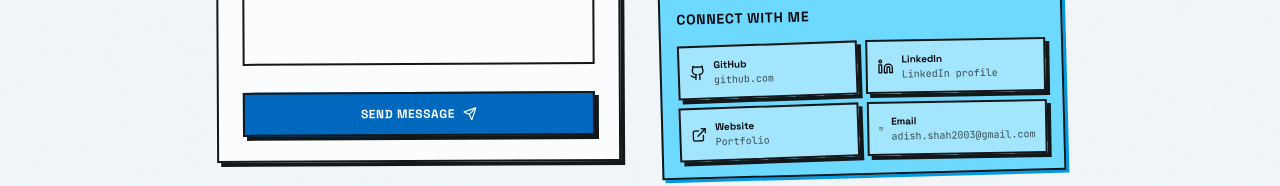
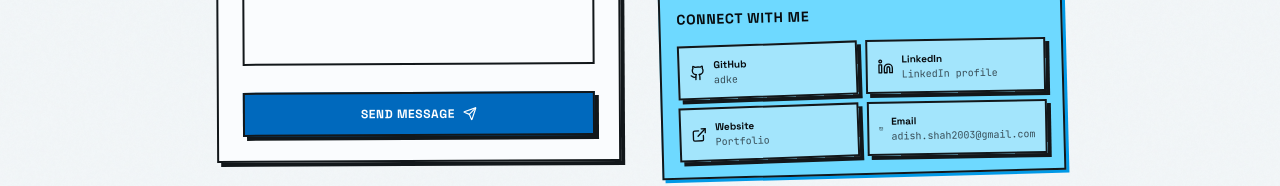
Before and after one commit to adke/ashah-dev, a Next.js app: page / in a window 1280 px wide. Shown: the part 7611-7797 px from the top of the page. Built offline with nearby package versions, Linux system fonts and the light colour scheme.

Commit message:
fix: update GitHub profile links and usernames across portfolio sections

```diff
--- a/components/portfolio/contact-section.tsx
+++ b/components/portfolio/contact-section.tsx
@@ -7,9 +7,9 @@ import Link from "next/link"
 const socialLinks = [
   {
     icon: Github,
-    href: "https://github.com",
+    href: "https://github.com/adke",
     label: "GitHub",
-    username: "github.com",
+    username: "adke",
   },
   {
     icon: Linkedin,
--- a/components/portfolio/hero-section.tsx
+++ b/components/portfolio/hero-section.tsx
@@ -6,7 +6,7 @@ import Link from "next/link"
 import Image from "next/image"
 
 const socialLinks = [
-  { icon: Github, href: "https://github.com", label: "GitHub" },
+  { icon: Github, href: "https://github.com/adke", label: "GitHub" },
   { icon: Linkedin, href: "https://www.linkedin.com/", label: "LinkedIn" },
   { icon: Mail, href: "mailto:adish.shah2003@gmail.com", label: "Email" },
 ]
--- a/components/portfolio/projects-section.tsx
+++ b/components/portfolio/projects-section.tsx
@@ -98,7 +98,7 @@ export function ProjectsSection() {
           }`}
         >
           <Link
-            href="https://github.com"
+            href="https://github.com/adke"
             target="_blank"
             rel="noopener noreferrer"
             className="inline-flex items-center gap-2 paper-card px-5 py-3 font-bold uppercase tracking-wider text-xs hover:bg-secondary transition-colors group btn-press"
```
